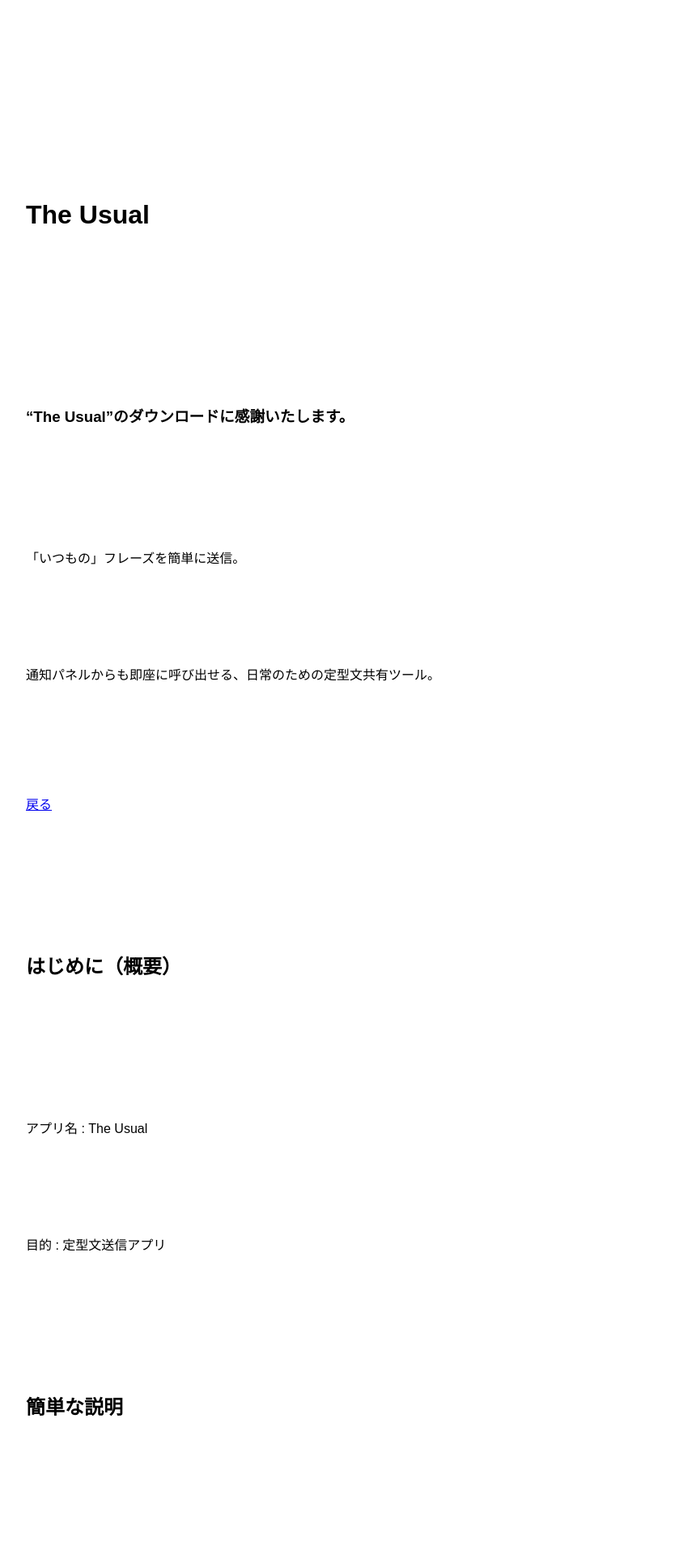
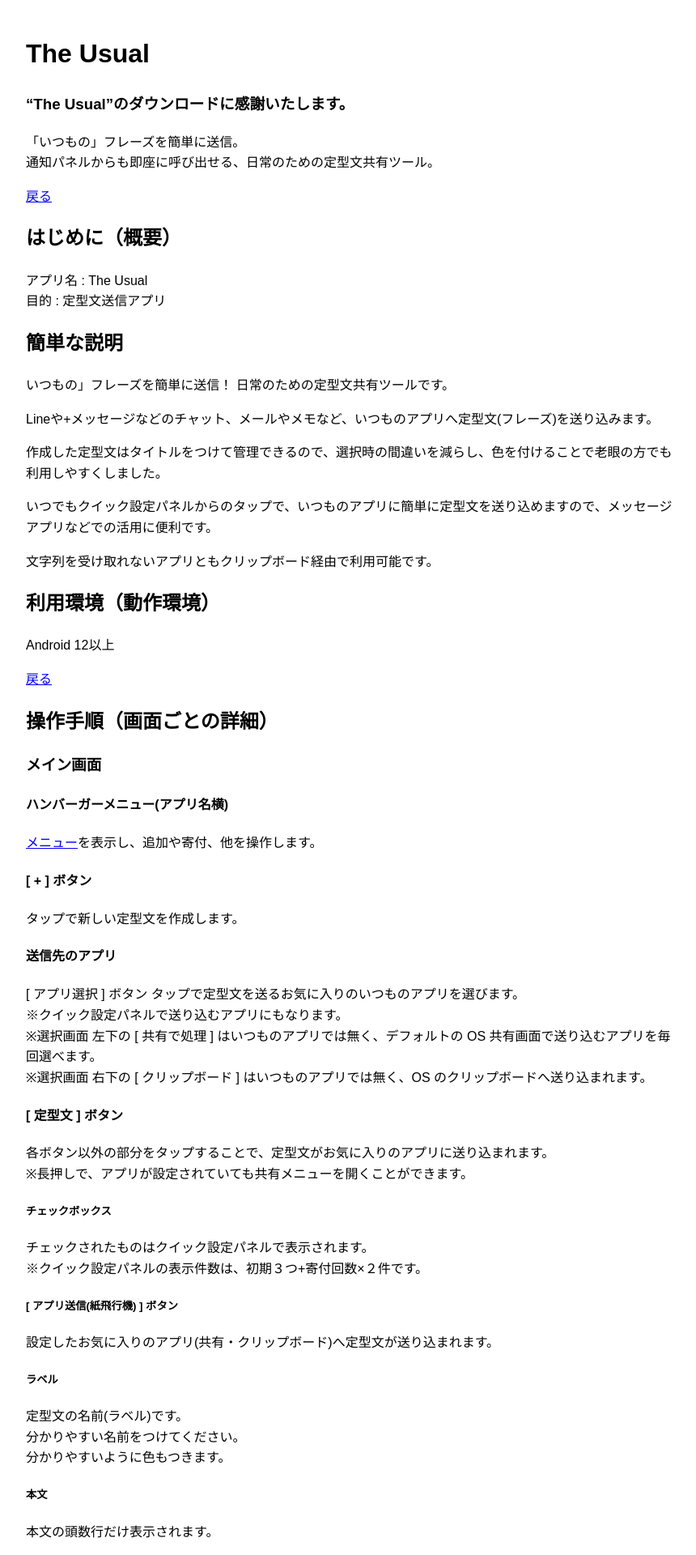
Before and after one commit to s-jima3/s-jima3.github.io, a Jekyll site: the page built from the_usual_phrase/instructions.md, in a window 1280 px wide. Shown: the top 1920 px of the page at 81% size, without its empty margins (208-1068 px from the left). Built offline with Jekyll 4.4.1, drawn with Linux system fonts in a browser that asks for light colours.

Commit message:
Update default.html

```diff
--- a/_layouts/default.html
+++ b/_layouts/default.html
@@ -8,8 +8,7 @@
   <title>{{ page.title }}</title>
 
   <style>
-<!--    body { font-family: sans-serif; line-height: 1.6; padding: 20px; max-width: 800px; margin: auto; }-->
-    body { font-family: sans-serif; line-height: 9.0; padding: 100px; max-width: 800px; margin: auto; }
+    body { font-family: sans-serif; line-height: 1.6; padding: 20px; max-width: 800px; margin: auto; }
   </style>
 </head>
 <body>
```
